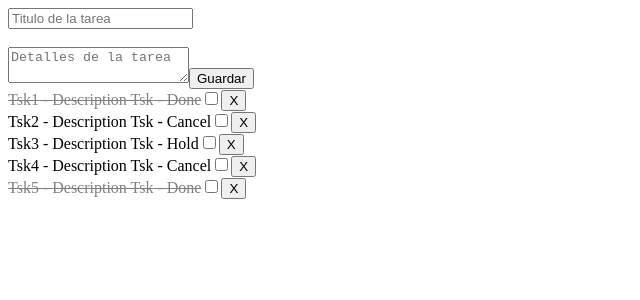
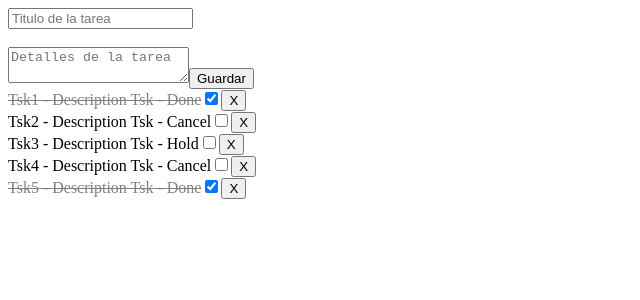
Before and after one commit to jsanchezL/reactjs, a React (Create React App) app: page / in a window 1280 px wide. Shown: the top 300 px of the page, without its empty margins (0-640 px from the left). Built offline with nearby package versions, Linux system fonts and the light colour scheme.

Commit message:
Render a true el checked cuando la tarea es done

```diff
--- a/src/components/Task.js
+++ b/src/components/Task.js
@@ -17,7 +17,7 @@ class Task extends Component{
         return (
             <div style={this.setCompleteTask(task)}>
                 {task.name} - {task.description} - {task.state}
-                <input type="checkbox" onChange={this.props.checkDone.bind(this, task.id)} />
+                <input type="checkbox" onChange={this.props.checkDone.bind(this, task.id)} checked={(task.state === "Done") ? true: false} />
                 <button onClick={this.props.deleteTask.bind(this, task.id)}>X</button> {/* Pasando parametros a la función */}
             </div>
         )
```
